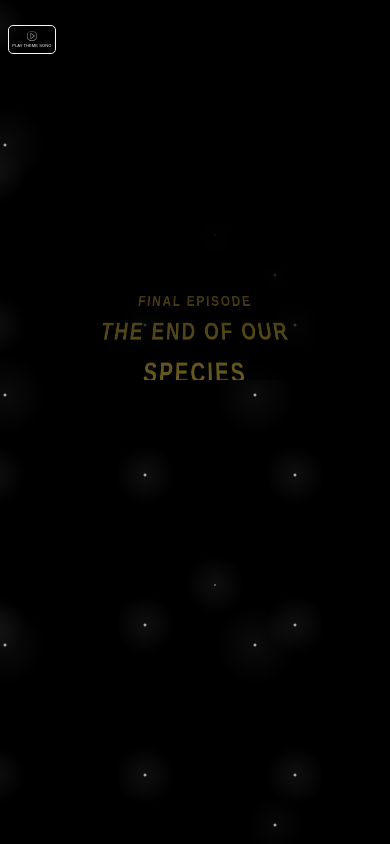
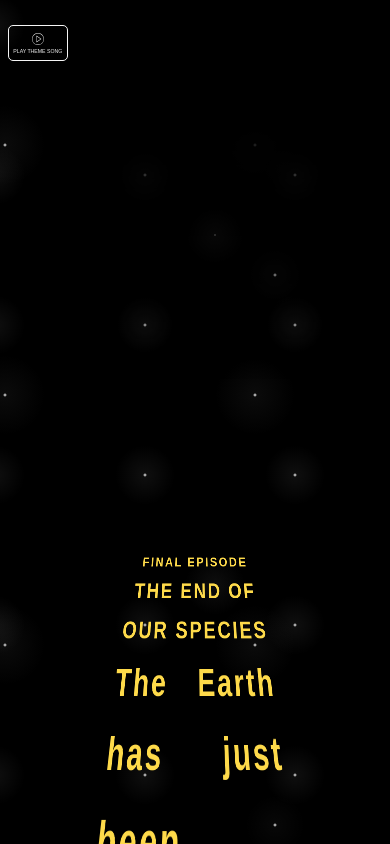
Before and after one commit to cataopriscila/starwars, a React (Create React App) app: page / in a window 390 px wide. Built offline with nearby package versions, Linux system fonts and the light colour scheme.

Commit message:
Adjusted Crawling Text container to fix in screen

```diff
--- a/src/Components/CrawlingText.js
+++ b/src/Components/CrawlingText.js
@@ -15,25 +15,25 @@ class CrawlingText extends Component {
 
   render() {
     const { isButtonClicked } = this.state;
-
     return (
       <>
-        {isButtonClicked ? (
+        {isButtonClicked? (
           <div>{this.props.children}</div>
         ) : (
-          <section>
-            <div className={Styles.Fading} />
+          <>
+
+
+          <div className={Styles.Container}>
+          <div className={Styles.Fading} />
             <button
               type="button"
               className={Styles.Button}
               onClick={this.renderChild}
             >
-
               Skip Intro
             </button>
 
             <div className={Styles.CrawlingContainer}>
-              <div className={Styles.TextContent}>
                 <h4>FINAL EPISODE</h4>
                 <h2>
                   <strong>THE END OF OUR SPECIES</strong>
@@ -50,10 +50,10 @@ class CrawlingText extends Component {
                 <h1>Here you're gonna find out who you really are now...</h1>
               </div>
             </div>
-          </section>
+          </>
         )}
-      </>
-    );
+     </>
+    )
   }
 }
 
--- a/src/Components/IdentityCard.js
+++ b/src/Components/IdentityCard.js
@@ -3,6 +3,7 @@ import Card from "../Files/card.jpg";
 import FamilySW from "../Files/familystarwars.jpg";
 import SymbolSW from "../Files/symbolstarwars2.jpg";
 import { Component } from "react";
+
 
 class IdentityCard extends Component {
   constructor() {
@@ -37,7 +38,7 @@ class IdentityCard extends Component {
     return (
       <>
         {showID ? (
-          <section>
+
             <div className={Styles.IdentityCardContainer}>
               <div className={Styles.Title}>
                 <h1>may the force</h1>
@@ -59,10 +60,12 @@ class IdentityCard extends Component {
 
                 <img alt="" src={SymbolSW} />
               </div>
+
             </div>
-          </section>
+
+
         ) : (
-          <section>
+
             <div className={Styles.IdentityCardContainer}>
               <div className={Styles.Title}>
                 <h1>flip the card </h1>
@@ -80,7 +83,7 @@ class IdentityCard extends Component {
                 <img alt="" src={SymbolSW} />
               </div>
             </div>
-          </section>
+
         )}
       </>
     );
--- a/src/Styles/CrawlingText.module.css
+++ b/src/Styles/CrawlingText.module.css
@@ -1,29 +1,28 @@
 .Fading {
   position: absolute;
   width: 70%;
-  min-height: 80vh;
+  min-height: 45vh;
   top: 0px;
   background-image: linear-gradient(0deg, transparent, black 75%);
   z-index: 1;
 }
 
-section {
+.Container {
   display: flex;
   justify-content: center;
-  position: relative;
   overflow: hidden;
-  height: 59.375rem;
+  height: 100vh;
   perspective: 25rem;
   font-size: 400%;
   letter-spacing: 0.625rem;
-  line-height: 1.6;
+  line-height: 1.7;
   text-align: justify;
   color: #feda4a;
 }
 
 .CrawlingContainer {
   position: relative;
-  top: 75rem;
+  top: 110rem;
   transform-origin: 50% 100%;
   animation: crawl 60s linear 3s;
 }
@@ -35,11 +34,11 @@ h4 {
 
 @keyframes crawl {
   0% {
-    top: 75rem;
+    top:110rem;
     transform: rotateX(25deg) translateZ(0);
   }
   100% {
-    top: -375rem;
+    top: -400rem;
     transform: rotateX(25deg) translateZ(-156.25rem);
   }
 }
--- a/src/Styles/IdentityCard.module.css
+++ b/src/Styles/IdentityCard.module.css
@@ -1,5 +1,5 @@
 .IdentityCardContainer {
-  flex: 1;
+  height: 100vh;
   display: flex;
   flex-direction: column;
   margin: 8rem 0;
@@ -14,9 +14,6 @@
   font-style: normal;
 }
 
-section {
-  display: flex;
-}
 
 .Title {
   flex: 0 1;
--- a/src/index.css
+++ b/src/index.css
@@ -36,6 +36,6 @@ body {
 }
 @media screen and (max-width: 480px) {
   html {
-    font-size: 40%;
+    font-size: 50%;
   }
 }
```
Also changed, not shown: src/Components/ReusableButton.js (added, +34 -0 lines).
